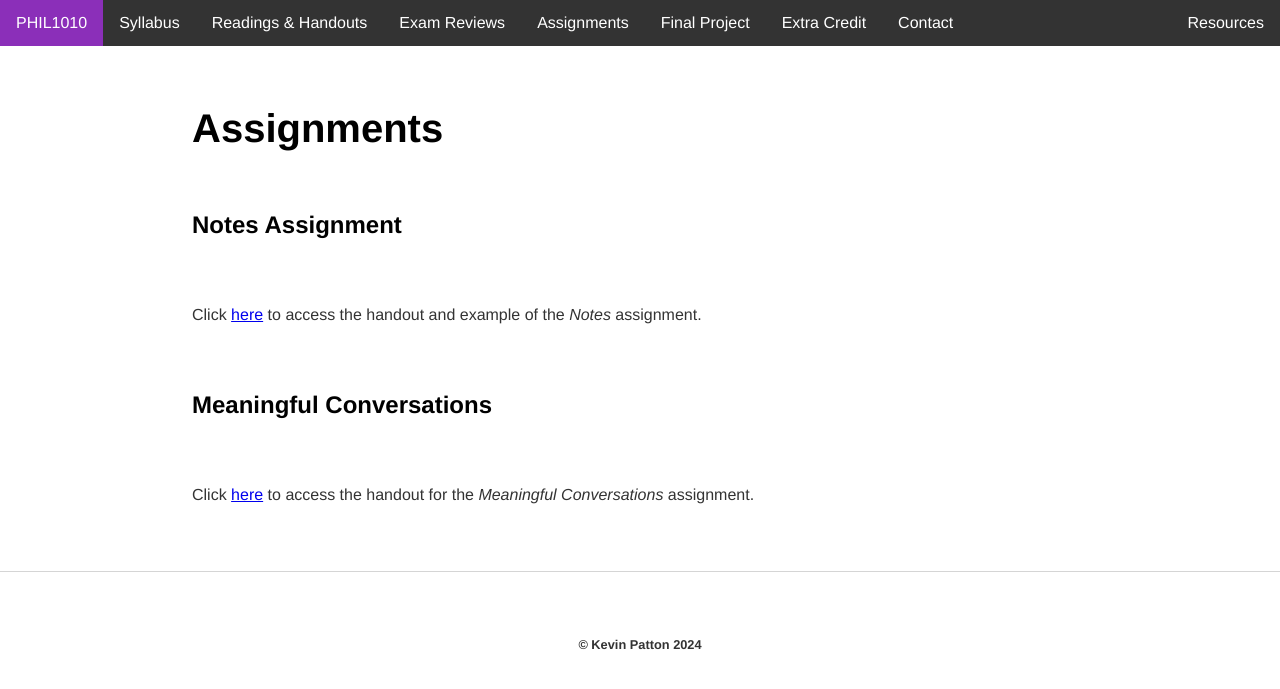
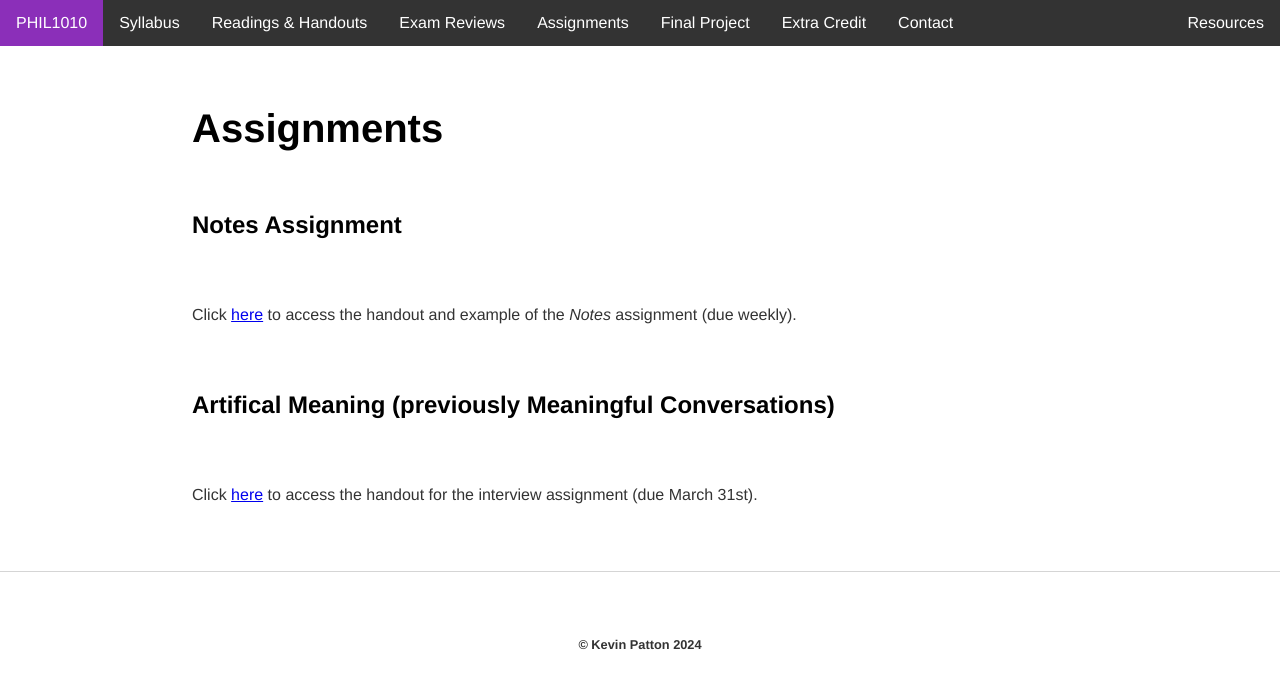
Before and after one commit to kevinjpatton/kevinjpatton.github.io, a Jekyll site: the page built from teaching/phil_1010/assignments/index.html, in a window 1280 px wide. Shown: the top 689 px of the page. Built offline with Jekyll 4.4.1, drawn with Linux system fonts in a browser that asks for light colours; Markdown is read by kramdown in place of the engine named in the settings.

Commit message:
Update index.html

```diff
--- a/teaching/phil_1010/assignments/index.html
+++ b/teaching/phil_1010/assignments/index.html
@@ -4,6 +4,6 @@ title: PHIL1010 - Assignments
 ---
 <h1>Assignments</h1>
 <h2>Notes Assignment</h2>
-<p>Click <a href="/teaching/phil_1010/assignments/Handout - Notes Assignments_1010.pdf" target="_blank">here</a> to access the handout and example of the <i>Notes</i> assignment.</p>
-<h2>Meaningful Conversations</h2>
-<p>Click <a href="/teaching/phil_1010/Handout - Interview Assignment.pdf" target="_blank">here</a> to access the handout for the <i>Meaningful Conversations</i> assignment.</p>
+<p>Click <a href="/teaching/phil_1010/assignments/Handout - Notes Assignments_1010.pdf" target="_blank">here</a> to access the handout and example of the <i>Notes</i> assignment (due weekly).</p>
+<h2>Artifical Meaning (previously Meaningful Conversations)</h2>
+<p>Click <a href="/teaching/phil_1010/assignments/Handout - Meaningful Conversations.pdf" target="_blank">here</a> to access the handout for the interview assignment (due March 31st).</p>
```
